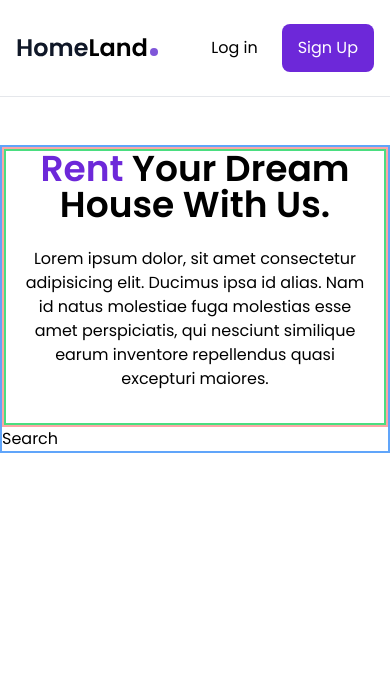
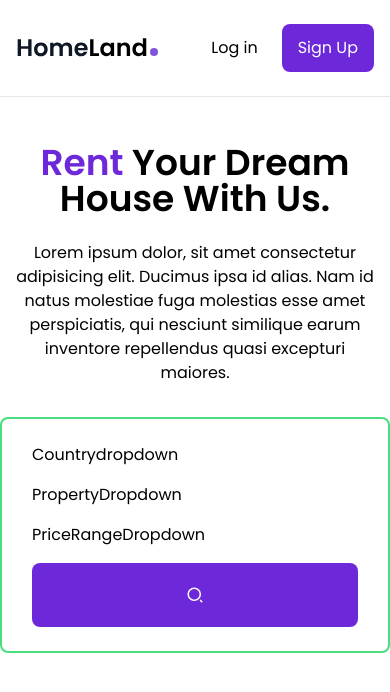
Before and after one commit to alexangria1992/real-estate-landing-page, a React (Create React App) app: page / in a window 390 px wide. Shown: the top 692 px of the page. Built offline with nearby package versions, Linux system fonts and the light colour scheme.

Commit message:
desktop and mobile Search section

```diff
--- a/src/components/Banner.js
+++ b/src/components/Banner.js
@@ -6,10 +6,10 @@
 
 const Banner = () => {
   return (
-    <section className="border-2 border-blue-400 h-full max-h-[640px] mb-8 xl:mb-24 ">
-      <div className="border-2 border-red-300 flex flex-col lg:flex-row">
+    <section className=" h-full max-h-[640px] mb-8 xl:mb-24 ">
+      <div className=" flex flex-col lg:flex-row">
         <div
-          className="border-2 border-green-400 lg:ml-8 xl:ml-[135px] flex flex-col
+          className=" lg:ml-8 xl:ml-[135px] flex flex-col
         items-center lg:items-start text-center lg:text-left flex-1 px-4 lg:px-0
         "
         >
--- a/src/components/Search.js
+++ b/src/components/Search.js
@@ -1,7 +1,28 @@
 import React from "react";
+import CountryDropdown from "./Countrydropdown";
+import PropertyDropdown from "./PropertyDropdown";
+import PriceRangeDropdown from "./PriceRangeDropdown";
+
+import { RiSearch2Line } from "react-icons/ri";
 
 const Search = () => {
-  return <div>Search</div>;
+  return (
+    <div
+      className="px-[30px] py-6 border-2 border-green-400 max-w-[1170px] mx-auto flex flex-col
+    lg:flex-row justify-between gap-4 lg:gap-x-3 relative lg:-top-4 lg:shadow-1
+    bg-white lg:bg-transparent lg:backdrop-blur rounded-lg"
+    >
+      <CountryDropdown />
+      <PropertyDropdown />
+      <PriceRangeDropdown />
+      <button
+        className="bg-violet-700 hover:bg-violet-800 transition w-full lg:max-w-[162px] h-16
+      rounded-lg flex justify-center items-center text-white text-lg"
+      >
+        <RiSearch2Line />
+      </button>
+    </div>
+  );
 };
 
 export default Search;
```
